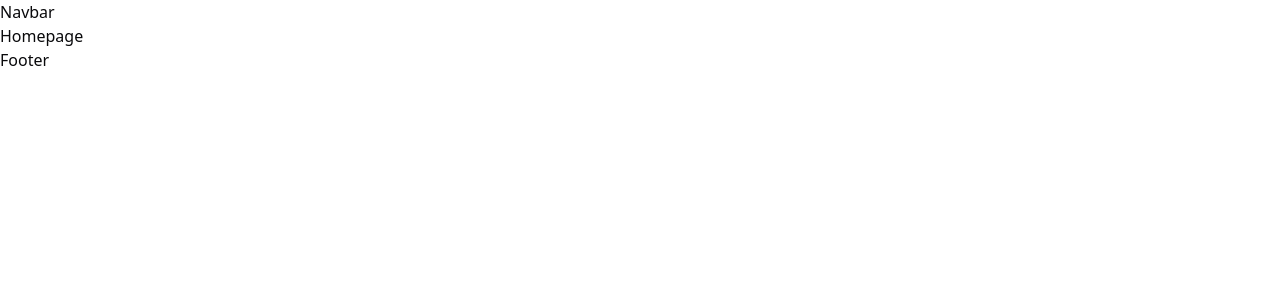
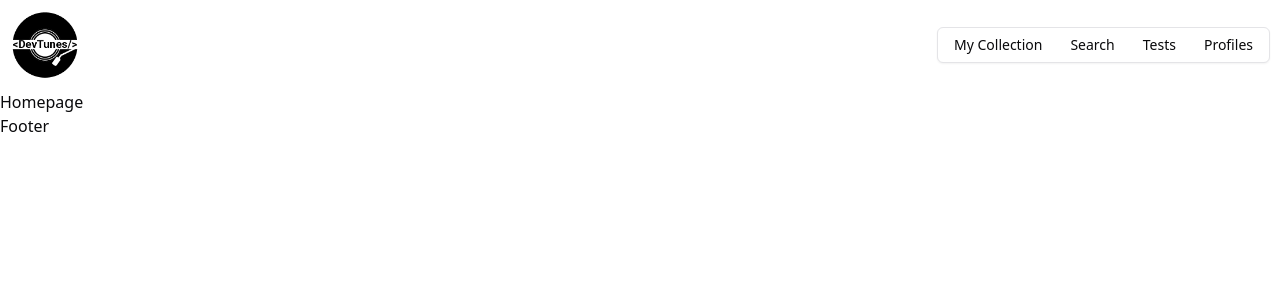
Before and after one commit to FabienDubin/DevTunes, a React (Vite) app: page / in a window 1280 px wide. Shown: the top 300 px of the page. Built offline with nearby package versions, Linux system fonts and the light colour scheme.

Commit message:
navbar done

```diff
--- a/src/App.css
+++ b/src/App.css
@@ -1,48 +1,21 @@
-/* #root {
-  max-width: 1280px;
-  margin: 0 auto;
-  padding: 2rem;
-  text-align: center;
-}
-
-.logo {
-  height: 6em;
-  padding: 1.5em;
-  will-change: filter;
-  transition: filter 300ms;
-}
-.logo:hover {
-  filter: drop-shadow(0 0 2em #646cffaa);
-}
-.logo.react:hover {
-  filter: drop-shadow(0 0 2em #61dafbaa);
-}
-
-@keyframes logo-spin {
-  from {
-    transform: rotate(0deg);
-  }
-  to {
-    transform: rotate(360deg);
-  }
-}
-
-@media (prefers-reduced-motion: no-preference) {
-  a:nth-of-type(2) .logo {
-    animation: logo-spin infinite 20s linear;
-  }
-}
-
-.card {
-  padding: 2em;
-}
-
-.read-the-docs {
-  color: #888;
-} */
-
+/* --------Test page ---------- */
 .test-user-cards-container {
   display: flex;
   justify-content: space-around;
   margin: 20px;
 }
+
+/* ------ END OF Test page ----- */
+
+/* ----- Navbar -------- */
+.navbar {
+  display: flex;
+  justify-content: space-between;
+  align-items: center;
+  min-height: 5vh;
+  margin: 10px;
+}
+
+.navbar img {
+  height: 70px;
+}
--- a/src/components/Navbar.jsx
+++ b/src/components/Navbar.jsx
@@ -1,7 +1,59 @@
 import React from "react";
+import devtuneslogo from "../assets/logo.png";
+import { Link } from "react-router-dom";
+//ShadCN
+import {
+  Menubar,
+  MenubarContent,
+  MenubarItem,
+  MenubarMenu,
+  MenubarSeparator,
+  MenubarShortcut,
+  MenubarTrigger,
+} from "@/components/ui/menubar";
 
 const Navbar = () => {
-  return <div>Navbar</div>;
+  return (
+    <div className="navbar">
+      <Link to="/">
+        <img src={devtuneslogo} alt="devtunes logo" />
+      </Link>
+      <Menubar>
+        <Link to="/my-albums">
+          <MenubarMenu>
+            <MenubarTrigger>My Collection</MenubarTrigger>
+          </MenubarMenu>
+        </Link>
+        <Link to="search-album">
+          <MenubarMenu>
+            <MenubarTrigger>Search</MenubarTrigger>
+          </MenubarMenu>
+        </Link>
+        <Link to="/tests">
+          <MenubarMenu>
+            <MenubarTrigger>Tests</MenubarTrigger>
+          </MenubarMenu>
+        </Link>
+        <Link>
+          <MenubarMenu>
+            <MenubarTrigger>Profiles</MenubarTrigger>
+            <MenubarContent>
+              Choose your profile
+              <MenubarItem>
+                Bruno <MenubarShortcut>⌘B</MenubarShortcut>
+              </MenubarItem>
+              <MenubarItem>
+                Emi <MenubarShortcut>⌘E</MenubarShortcut>
+              </MenubarItem>
+              <MenubarItem>
+                Fab <MenubarShortcut>⌘F</MenubarShortcut>
+              </MenubarItem>
+            </MenubarContent>
+          </MenubarMenu>
+        </Link>
+      </Menubar>
+    </div>
+  );
 };
 
 export default Navbar;
```
Also changed, not shown: src/assets/logo.png (added).
